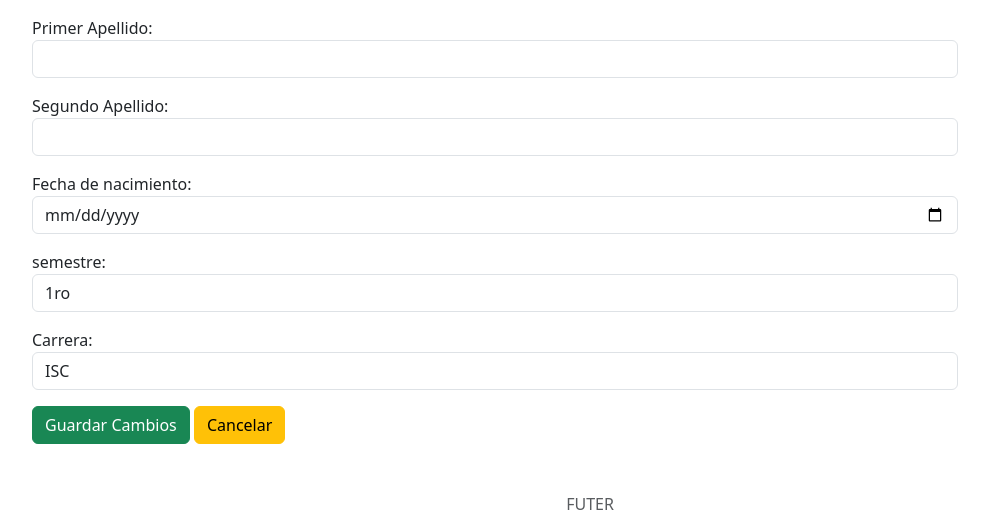
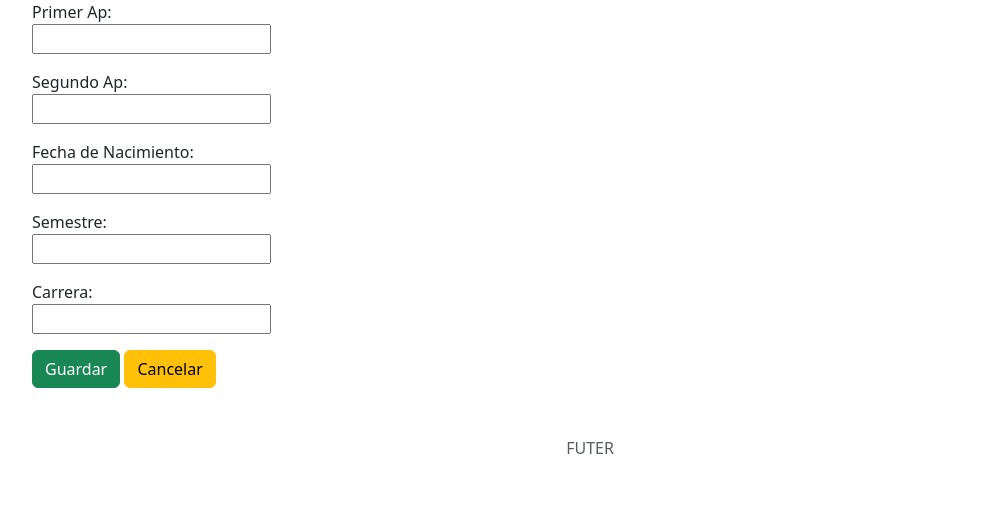
Before and after one commit to JavaTec2016/proyectos_django_2026, a Django app: template proyecto1_abcc_mysql/tecjerez/escolares/templates/alumnos/modificar.html in a window 1280 px wide. Shown: the part 382-914 px from the top of the page, without its empty margins (50-1039 px from the left). After the commit the page ends 836 px from the top, so only its background shows below. Run offline with Django 5.2, Linux system fonts and the light colour scheme; the template is opened without the code that fills it, so the values that code supplies are empty, except form fields; tables that the repository leaves empty hold one stand-in row (values such as "Sample post"); form fields are guessed from the names that the template uses; some libraries are stand-ins or nearby versions.

Commit message:
ABCC funcional

```diff
--- a/proyecto1_abcc_mysql/tecjerez/escolares/templates/alumnos/modificar.html
+++ b/proyecto1_abcc_mysql/tecjerez/escolares/templates/alumnos/modificar.html
@@ -1,19 +1,22 @@
 <!DOCTYPE html>
 <html lang="en">
+
 <head>
-    <meta charset="utf-8" />
-    <meta
-      name="viewport"
-      content="width=device-width, initial-scale=1, shrink-to-fit=no"
-    />
-    <meta name="description" content="" />
+  <meta charset="utf-8">
+  <meta name="viewport" content="width=device-width, initial-scale=1, shrink-to-fit=no">
+  <meta name="description" content="">
   <meta name="theme-color" content="#000000" />
 
   <title>Modificaciones</title>
 
-    <!-- BUSTRAP-->
-    <link rel="stylesheet" href="/css/bootstrap.min.css" />
-    <script src="/js/bootstrap.min.js"></script>
+  {% load django_bootstrap5 %}
+  {% bootstrap_css %}
+
+  {% load widget_tweaks %}
+
+  {% load static%}
+
+
 </head>
 
 <body>
@@ -21,19 +24,9 @@
     <nav class="navbar fixed-top navbar-expand-lg navbar-dark bg-dark">
       <div class="container">
         <a class="navbar-brand" href="">
-            <img
-              src="../public/assets/images/estudiantes.png"
-              class="img-fluid"
-          /></a>
-          <button
-            class="navbar-toggler"
-            type="button"
-            data-toggle="collapse"
-            data-target="#navbarsExample07"
-            aria-controls="navbarsExample07"
-            aria-expanded="false"
-            aria-label="Toggle navigation"
-          >
+          <img src="../../static/assets/images/estudiantes.png" class="img-fluid" /></a>
+        <button class="navbar-toggler" type="button" data-toggle="collapse" data-target="#navbarsExample07"
+          aria-controls="navbarsExample07" aria-expanded="false" aria-label="Toggle navigation">
           <span class="navbar-toggler-icon"></span>
         </button>
 
@@ -65,7 +58,7 @@
             <div class="col-md-10">
               <nav aria-label="breadcrumb">
                 <ol class="breadcrumb">
-                    <li class="breadcrumb-item"><a href="/">Alumnos</a></li>
+                  <li class="breadcrumb-item"><a href="/alumnos">Alumnos</a></li>
                   <li class="breadcrumb-item active" aria-current="page">
                     Modificar
                   </li>
@@ -83,87 +76,66 @@
 
                     <div class="panel-body">
                       <section class="example mt-4">
-                          <form
-                            id="actualizar"
-                            method="post"
-                            role="form"
-                            enctype="application/x-www-form-urlencoded"
-                          >
+
+                        <form id="actualizar" method="POST" role="form" enctype="multipart/form-data">
+
+                          {% csrf_token %}
+
                           <div class="mb-3">
-                              <label for="num_control"
-                                >Numero de control:
-                              </label>
-                              <input
-                                type="text"
-                                id="num_control"
-                                name="num_control"
-                                 class="form-control"
-                                 required
-                              />
+                            <label for="num_control" class="negrita">Numero de Control:</label>
+                            <div>
+                              {{form.num_control|add_class:"form-control"}}
+                              <!-- <input class="form-control" placeholder="Solo nuemros" required="required"
+                                                                                name="num_control" type="text" id="num_control"> -->
+                            </div>
                           </div>
 
                           <div class="mb-3">
-                              <label for="nombre">Nombre(s):</label>
-                              <input class="form-control" type="text" id="nombre" name="nombre" />
+                            <label for="nombre" class="negrita">Nombre:</label>
+                            <div>
+                              {{form.nombre|add_class:"form-control"}}
                             </div>
+                          </div>
+
                           <div class="mb-3">
-                              <label for="primer_ap">Primer Apellido:</label>
-                              <input
-                               class="form-control"
-                                type="text"
-                                id="primer_ap"
-                                name="primer_ap"
-                              />
+                            <label for="primer_ap" class="negrita">Primer Ap:</label>
+                            <div>
+                              {{form.primer_ap|add_class:"form-control"}}
                             </div>
+                          </div>
+
                           <div class="mb-3">
-                              <label for="segundo_ap">Segundo Apellido:</label>
-                              <input
-                               class="form-control"
-                                type="text"
-                                id="segundo_ap"
-                                name="segundo_ap"
-                              />
+                            <label for="segundo_ap" class="negrita">Segundo Ap:</label>
+                            <div>
+                              {{form.segundo_ap|add_class:"form-control"}}
                             </div>
+                          </div>
+
                           <div class="mb-3">
-                              <label for="fecha_nac"
-                                >Fecha de nacimiento:</label
-                              >
-                              <input
-                               class="form-control"
-                                type="date"
-                                id="fecha_nac"
-                                name="fecha_nac"
-                              />
+                            <label for="fecha_nac" class="negrita">Fecha de Nacimiento:</label>
+                            <div>
+                              {{form.fecha_nac|add_class:"form-control"}}
                             </div>
+                          </div>
+
                           <div class="mb-3">
-                              <label for="semestre">semestre:</label>
-                              <select class="form-control" name="semestre" id="semestre">
-                                <option value="1">1ro</option>
-                                <option value="2">2do</option>
-                                <option value="3">3ro</option>
-                                <option value="4">4to</option>
-                                <option value="5">5to</option>
-                                <option value="6">6to</option>
-                                <option value="7">7mo</option>
-                                <option value="8">8vo</option>
-                                <option value="9">9no</option>
-                                <option value="10">10mo</option>
-                              </select>
+                            <label for="semestre" class="negrita">Semestre:</label>
+                            <div>
+                              {{form.semestre|add_class:"form-control"}}
                             </div>
+                          </div>
+
                           <div class="mb-3">
-                              <label for="carrera">Carrera: </label>
-                              <select class="form-control" name="carrera" id="carrera">
-                                <option value="ISC">ISC</option>
-                                <option value="IM">IM</option>
-                                <option value="IIA">IIA</option>
-                                <option value="CP">CP</option>
-                                <option value="LAE">LAE</option>
-                              </select>
+                            <label for="carrera" class="negrita">Carrera:</label>
+                            <div>
+                              {{form.carrera|add_class:"form-control"}}
                             </div>
+                          </div>
+
                           <button type="submit" class="btn btn-success">
-                              Guardar Cambios
+                            Guardar
                           </button>
-                            <a href="/" class="btn btn-warning">Cancelar</a>
+                          <a href="/alumnos" class="btn btn-warning">Cancelar</a>
                         </form>
                       </section>
                     </div>
@@ -179,25 +151,6 @@
   <footer class="text-muted mt-3 mb-3">
     <div align="center">FUTER</div>
   </footer>
+</body>
 
-    <script type="text/javascript">
-      let url = new URL(window.location.href);
-      const oldId = url.searchParams.get("num_control");
-
-      fetch("/alumnos/alumnos/num_control/" + oldId)
-        .then((res) => {
-          if (res.ok) return res.json();
-        })
-        .then((data) => {
-          if (!data) return;
-          const alumb = data[0];
-          console.log(alumb);
-          for (const campo in alumb) {
-            document.getElementById(campo).setAttribute("value", alumb[campo] ? alumb[campo] : '');
-          }
-          document.getElementById("actualizar").action =
-            "alumnos/alumnos/num_control/" + oldId;
-        });
-    </script>
-  </body>
 </html>
--- a/proyecto1_abcc_mysql/tecjerez/escolares/views.py
+++ b/proyecto1_abcc_mysql/tecjerez/escolares/views.py
@@ -38,7 +38,7 @@
     model = Alumno
     form = Alumno
     fields = '__all__'
-    def get_success_message(self, cleaned_data):
+    def get_success_url(self):
         return reverse('listar')
 
 #==============CONSULTAS
--- a/proyecto1_abcc_mysql/tecjerez/tecjerez/urls.py
+++ b/proyecto1_abcc_mysql/tecjerez/tecjerez/urls.py
@@ -26,5 +26,5 @@
 
     path('alumnos/crear', CrearAlumno.as_view(template_name='alumnos/crear.html'), name='crear'),
     path('alumnos/eliminar/<int:pk>', EliminarAlumno.as_view(), name='eliminar'),
-    path('alumnos/modificar/<int:pk>', ModificarAlumno.as_view(template_name='alumnos/modificar.html'), name='modificar'),
+    path('alumnos/editar/<int:pk>', ModificarAlumno.as_view(template_name='alumnos/modificar.html'), name='modificar'),
 ]
```
Lines whose indentation alone changed are shown as unchanged.
